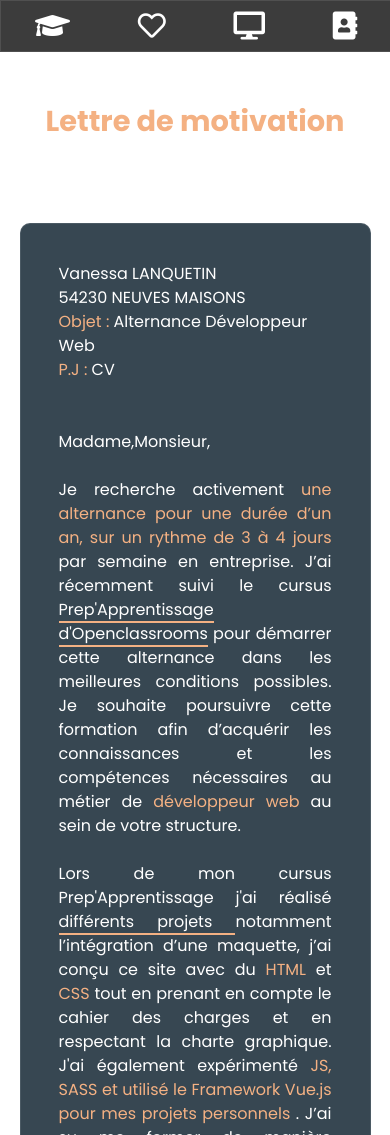
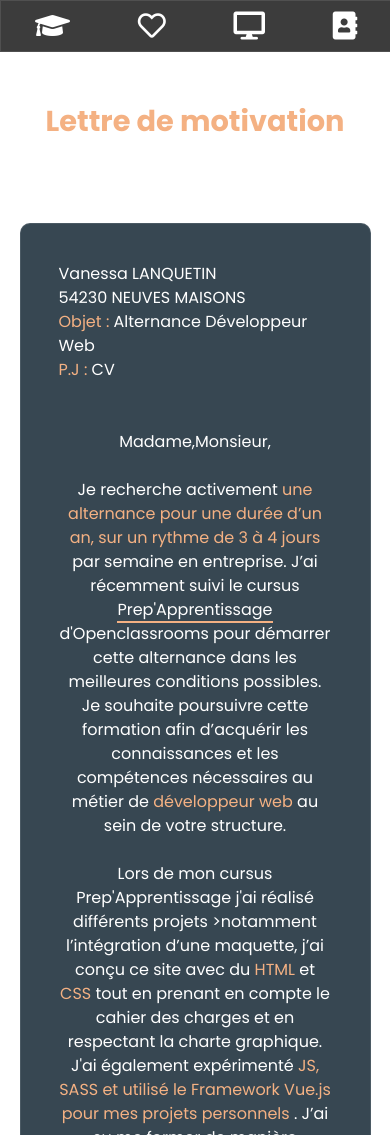
Before and after one commit to vanessa-lanquetin/vanessalanquetin.fr, a Vue app: page /letter in a window 390 px wide. Shown: the top 1135 px of the page. Built offline with nearby package versions, Linux system fonts and the light colour scheme; no server answers.

Commit message:
adjustment responsive design for letter

```diff
--- a/src/views/Letter.vue
+++ b/src/views/Letter.vue
@@ -41,10 +41,10 @@
               class="link"
               target="blank"
               href="https://info.openclassrooms.com/fr/lp/prepapprentissage"
-              >Prep'Apprentissage d'Openclassrooms</a
+              >Prep'Apprentissage</a
             >
-            pour démarrer cette alternance dans les meilleures conditions
-            possibles.
+            d'Openclassrooms pour démarrer cette alternance dans les meilleures
+            conditions possibles.
             <div class="space">
               <br />
               <br />
@@ -55,10 +55,9 @@
             au sein de votre structure.
             <br />
             <br />
-            Lors de mon cursus Prep'Apprentissage j'ai réalisé
-            <router-link class="link" target="_blank" :to="{ name: 'portfolio' }"
-              >différents projets </router-link
-            >notamment l’intégration d’une maquette, j’ai conçu ce site avec du
+            Lors de mon cursus Prep'Apprentissage j'ai réalisé différents
+            projets >notamment l’intégration d’une maquette, j’ai conçu ce site
+            avec du
             <span>HTML</span> et <span>CSS</span> tout en prenant en compte le
             cahier des charges et en respectant la charte graphique.
             <div class="space">
@@ -88,9 +87,10 @@
               <br />
               <br />
             </div>
-            Répondre aux attentes de vos clients et ainsi <span> contribuer au
-            développement de votre entreprise</span> en vous aidant à atteindre vos
-            objectifs serait <span>une expérience très enrichissante pour moi.</span>
+            Répondre aux attentes de vos clients et ainsi
+            <span> contribuer au développement de votre entreprise</span> en
+            vous aidant à atteindre vos objectifs serait
+            <span>une expérience très enrichissante pour moi.</span>
             <div class="space">
               <br />
               <br />
@@ -162,6 +162,12 @@ span {
     margin-bottom: 80px;
   }
 }
+
+@media screen and (max-width: 514px){
+  #body-letter{
+    text-align: center;
+  }
+}
 @media screen and (max-width: 360px) {
   #sec-letter .text-box {
     padding: 20px;
@@ -169,7 +175,6 @@ span {
   }
   #body-letter {
     margin-top: 20px;
-    text-align: justify;
   }
   .space {
     display: block;
```
